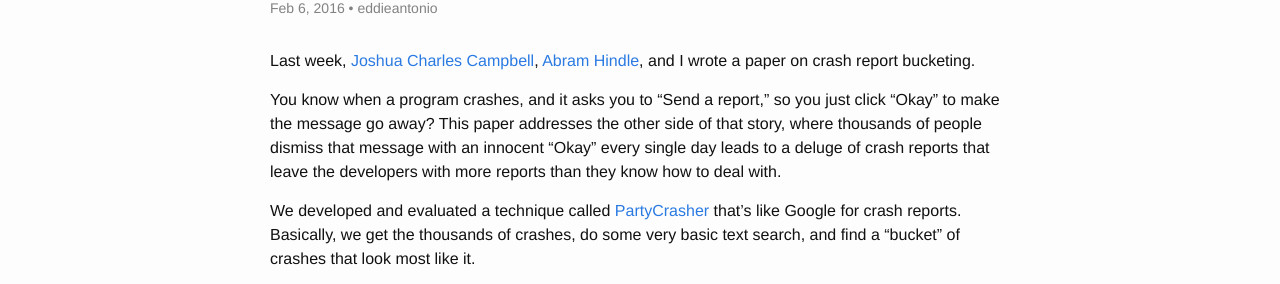
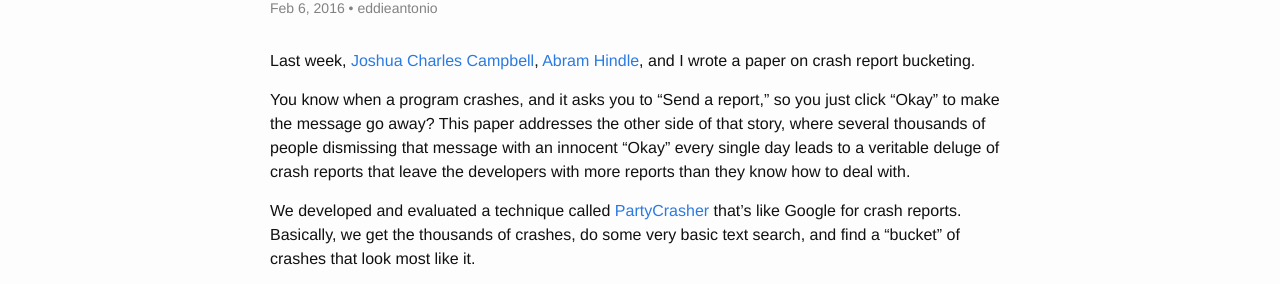
Before and after one commit to eddieantonio/blog, a Jekyll site: the page built from _posts/2016-02-06-the-unreasonable-effectiveness.md, in a window 1280 px wide. Shown: the part 235-519 px from the top of the page. Built offline with Jekyll 4.4.1, drawn with Linux system fonts in a browser that asks for light colours; comment, search, counter and statistics services are not loaded.

Commit message:
Fix typos and lack of pretentiousness.

```diff
--- a/_posts/2016-02-06-the-unreasonable-effectiveness.md
+++ b/_posts/2016-02-06-the-unreasonable-effectiveness.md
@@ -7,8 +7,8 @@ I wrote a paper on crash report bucketing.
 
 You know when a program crashes, and it asks you to "Send a report," so
 you just click "Okay" to make the message go away? This paper addresses
-the other side of that story, where thousands of people dismiss that
-message with an innocent "Okay" every single day leads to a deluge of
+the other side of that story, where several thousands of people dismissing that
+message with an innocent "Okay" every single day leads to a veritable deluge of
 crash reports that leave the developers with more reports than they know
 how to deal with.
 
```
